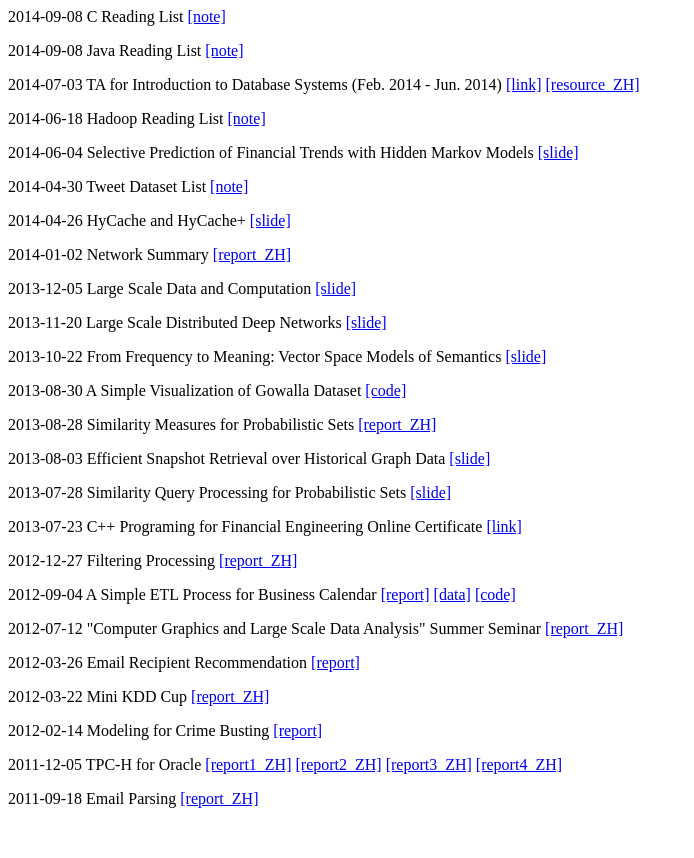
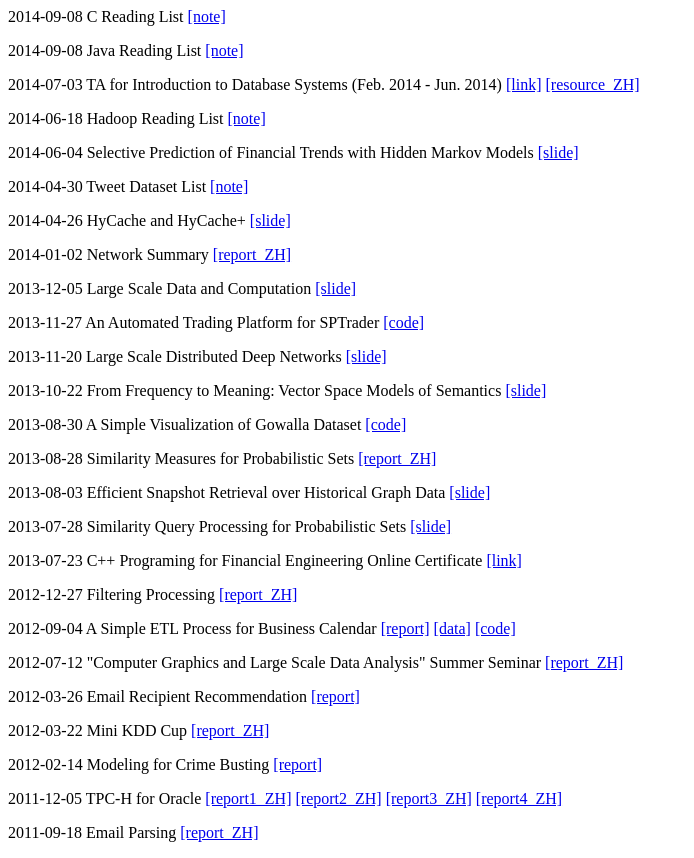
Before and after one commit to ifhuang/Homepage, a plain HTML site: page archive.html in a window 1280 px wide. Shown: the whole page, without its empty margins (0-694 px from the left). Before the commit the page ends 824 px from the top, so only its background shows below. Drawn offline with Linux system fonts and the light colour scheme.

Commit message:
check tradecude

```diff
--- a/archive.html
+++ b/archive.html
@@ -10,6 +10,7 @@
 <p>2014-04-26 HyCache and HyCache+ <a href="./files/HH_slide.pdf">[slide]</a></p>
 <p>2014-01-02 Network Summary <a href="./files/NS_report_ZH.pdf">[report_ZH]</a></p>
 <p>2013-12-05 Large Scale Data and Computation <a href="./files/LSDC_slide.pdf">[slide]</a></p>
+<p>2013-11-27 An Automated Trading Platform for SPTrader <a href="https://github.com/ifhuang/AutoTradePlatform">[code]</a></p>
 <p>2013-11-20 Large Scale Distributed Deep Networks <a href="./files/LSDDN_slide.pdf">[slide]</a></p>
 <p>2013-10-22 From Frequency to Meaning: Vector Space Models of Semantics <a href="./files/FFMVSMS_slide.pdf">[slide]</a></p>
 <p>2013-08-30 A Simple Visualization of Gowalla Dataset <a href="https://github.com/ifhuang/Gowalla">[code]</a></p>
```
